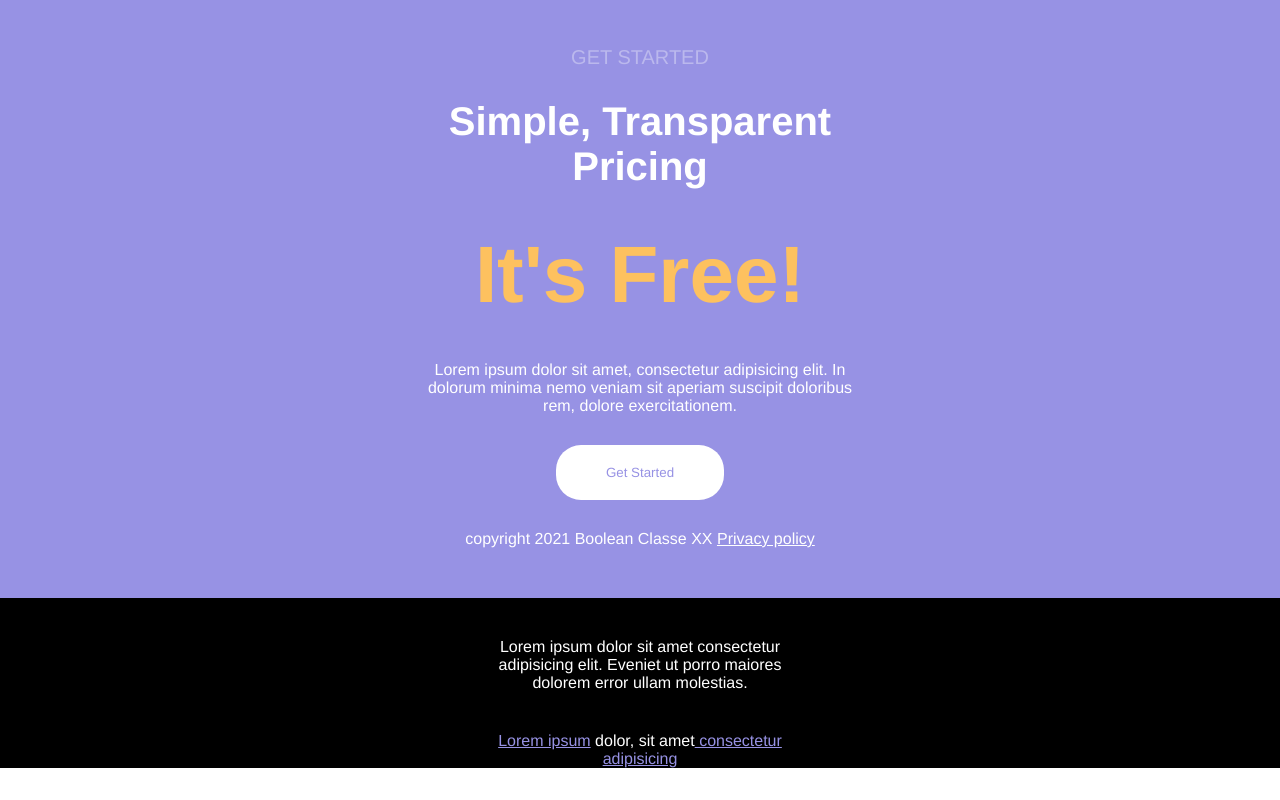
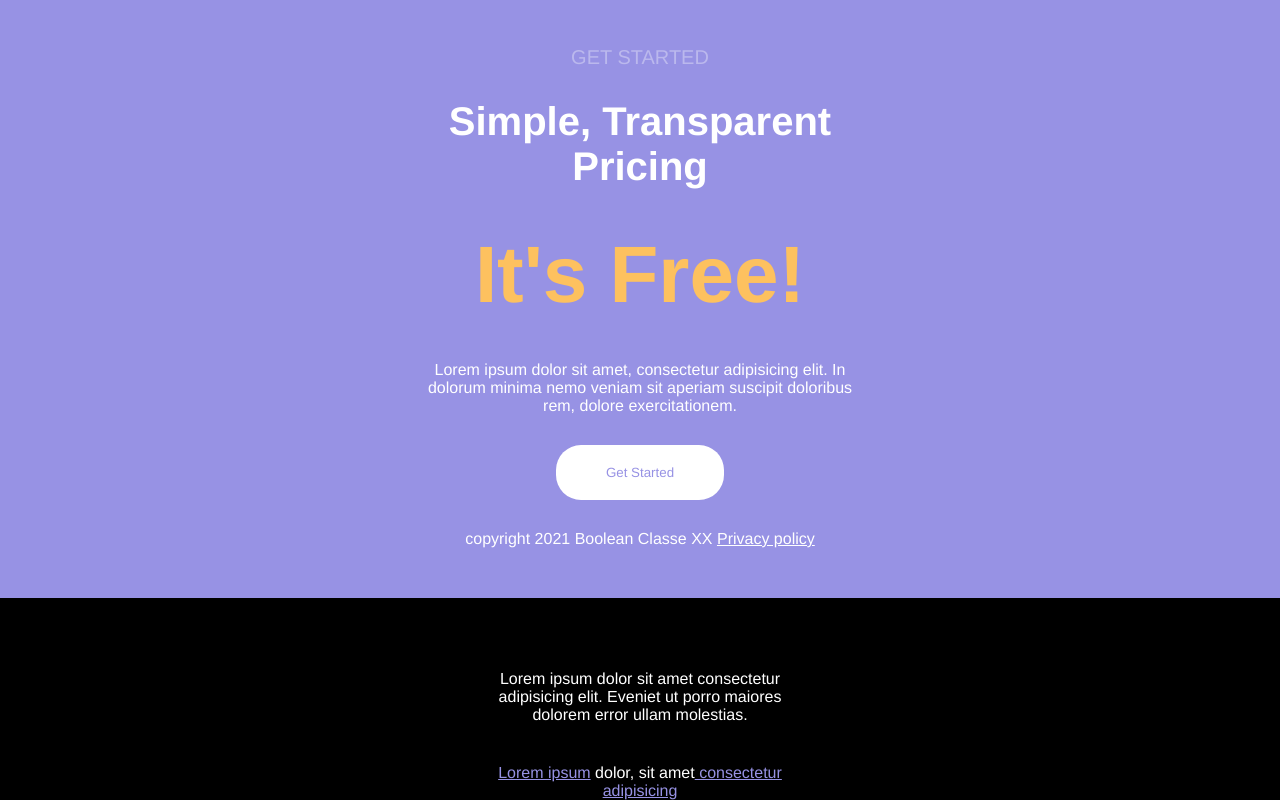
Before and after one commit to mattia0419/htmlcss-responsive-layout, a plain HTML site: page index.html in a window 1280 px wide. Shown: the part 5391-6191 px from the top of the page. Before the commit the page ends 6159 px from the top, so only its background shows below. Drawn offline with Linux system fonts and the light colour scheme; a web font is replaced by a local one.

Commit message:
fix mobile footer

```diff
--- a/css/style.css
+++ b/css/style.css
@@ -313,6 +313,7 @@ nav{
 footer{
     background-color: black;
     color: white;
+    padding-top: 2rem;
 }
 .col-footer{
     width: 70%;
```
